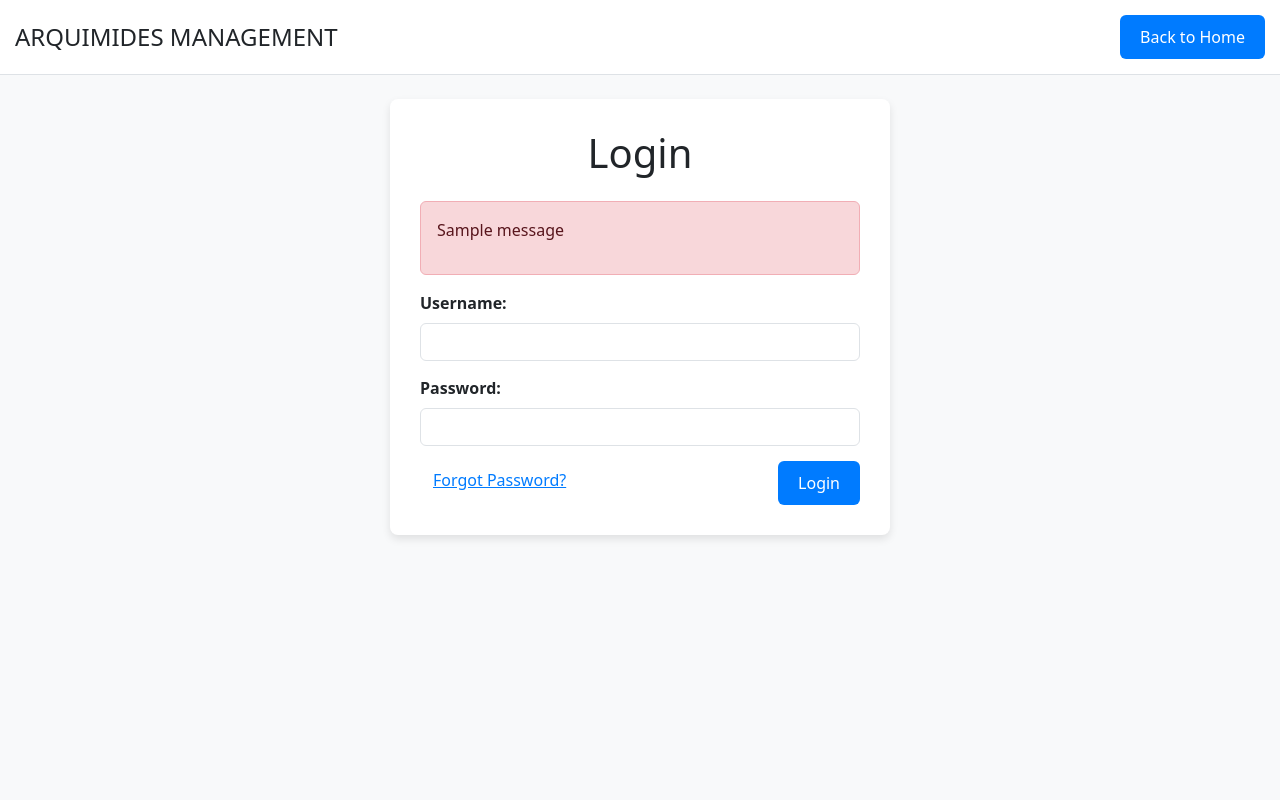
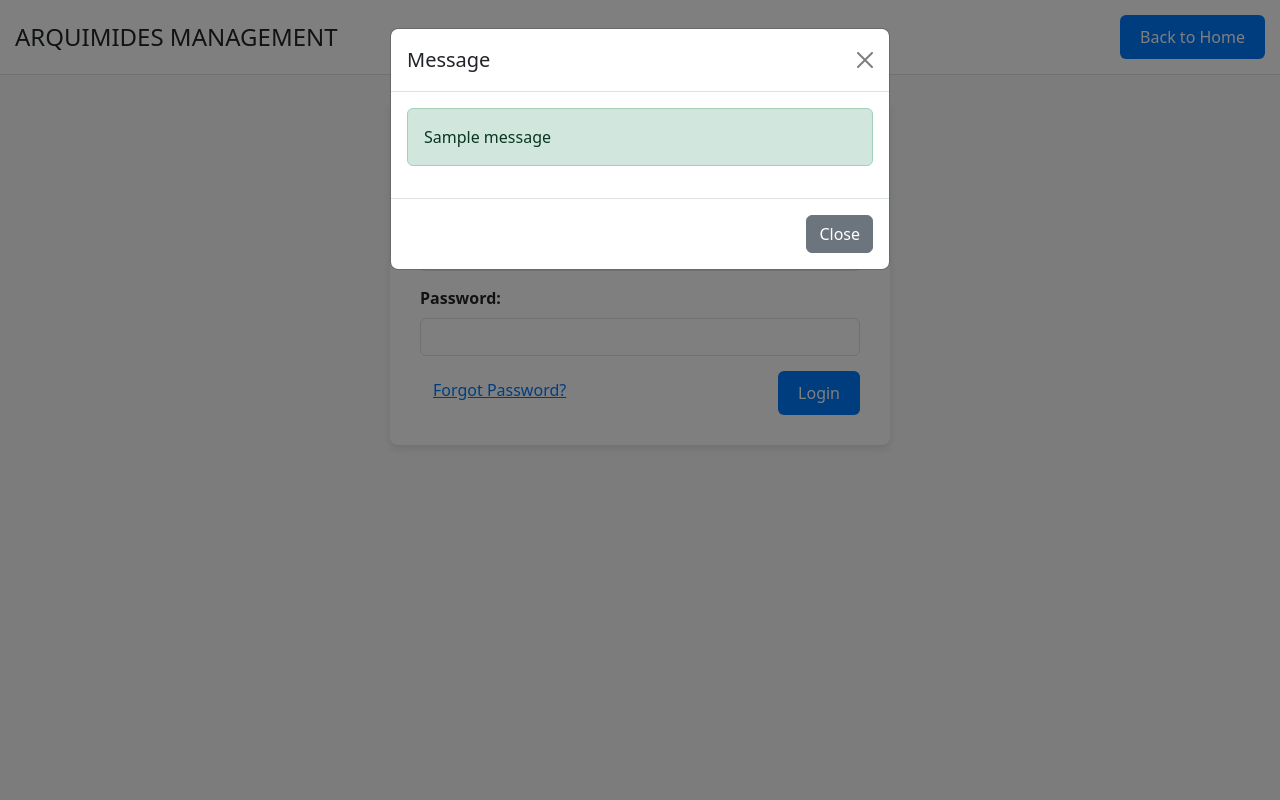
Before and after one commit to Diego165418/Management_Event, a Django app: page /login/ in a window 1280 px wide. Run offline with Django 5.2, Linux system fonts and the light colour scheme; tables that the repository leaves empty hold one stand-in row (values such as "Sample post"); one stand-in notice (Sample message) is shown.

Commit message:
:lipstick: Modificando para ostrar pop-up de advertencia

```diff
--- a/tasks/templates/login.html
+++ b/tasks/templates/login.html
@@ -87,15 +87,32 @@
     <div class="container">
         <h1 class="text-center mb-4">Login</h1>
 
-        <!-- Mostrar mensajes de error -->
-        {% if messages %}
-            <div class="alert alert-danger">
-                {% for message in messages %}
-                    <p>{{ message }}</p>
-                {% endfor %}
+        <!-- Modal para mensajes -->
+        <div class="modal fade" id="messageModal" tabindex="-1" aria-labelledby="messageModalLabel" aria-hidden="true">
+            <div class="modal-dialog">
+                <div class="modal-content">
+                    <div class="modal-header">
+                        <h5 class="modal-title" id="messageModalLabel">Message</h5>
+                        <button type="button" class="btn-close" data-bs-dismiss="modal" aria-label="Close"></button>
+                    </div>
+                    <div class="modal-body">
+                        <!-- Mensaje se mostrará aquí -->
+                        <div id="modalMessage">
+                            {% if messages %}
+                                {% for message in messages %}
+                                    <div class="alert alert-{{ message.tags }}">{{ message }}</div>
+                                {% endfor %}
+                            {% endif %}
+                        </div>
+                    </div>
+                    <div class="modal-footer">
+                        <button type="button" class="btn btn-secondary" data-bs-dismiss="modal">Close</button>
+                    </div>
+                </div>
             </div>
-        {% endif %}
+        </div>
 
+        <!-- Formulario de inicio de sesión -->
         <form action="{% url 'login_page' %}" method="post">
             {% csrf_token %}
             <div class="form-group">
@@ -112,5 +129,16 @@
             </div>
         </form>
     </div>
+
+    <!-- Scripts necesarios para Bootstrap y mensajes -->
+    <script src="https://cdn.jsdelivr.net/npm/bootstrap@5.3.3/dist/js/bootstrap.bundle.min.js"></script>
+    <script>
+        document.addEventListener('DOMContentLoaded', function () {
+            var messageModal = new bootstrap.Modal(document.getElementById('messageModal'));
+            if (document.querySelector('#modalMessage').innerHTML.trim() !== '') {
+                messageModal.show();
+            }
+        });
+    </script>
 </body>
 </html>
```
Also changed, not shown: tasks/templates/user.html (+29 -0 lines).
